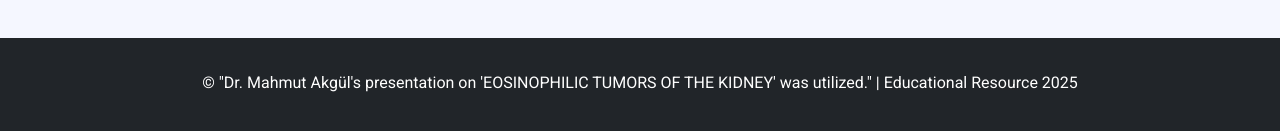
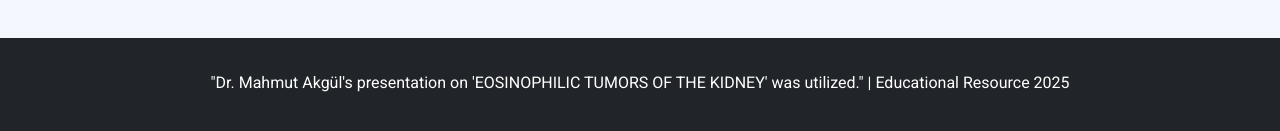
Before and after one commit to metinciris/renal_oncocytic, a plain HTML site: page index.html in a window 1280 px wide. Shown: the part 1140-1271 px from the top of the page. Drawn offline with nearby package versions, Linux system fonts and the light colour scheme.

Commit message:
Update index.html

```diff
--- a/index.html
+++ b/index.html
@@ -923,7 +923,7 @@
 
     <footer class="footer">
         <div class="container">
-            <p>&copy; "Dr. Mahmut Akgül's presentation on 'EOSINOPHILIC TUMORS OF THE KIDNEY' was utilized." | Educational Resource 2025</p>
+            <p>"Dr. Mahmut Akgül's presentation on 'EOSINOPHILIC TUMORS OF THE KIDNEY' was utilized." | Educational Resource 2025</p>
         </div>
     </footer>
 
@@ -964,4 +964,5 @@
         });
     </script>
 </body>
+
 </html>
```
